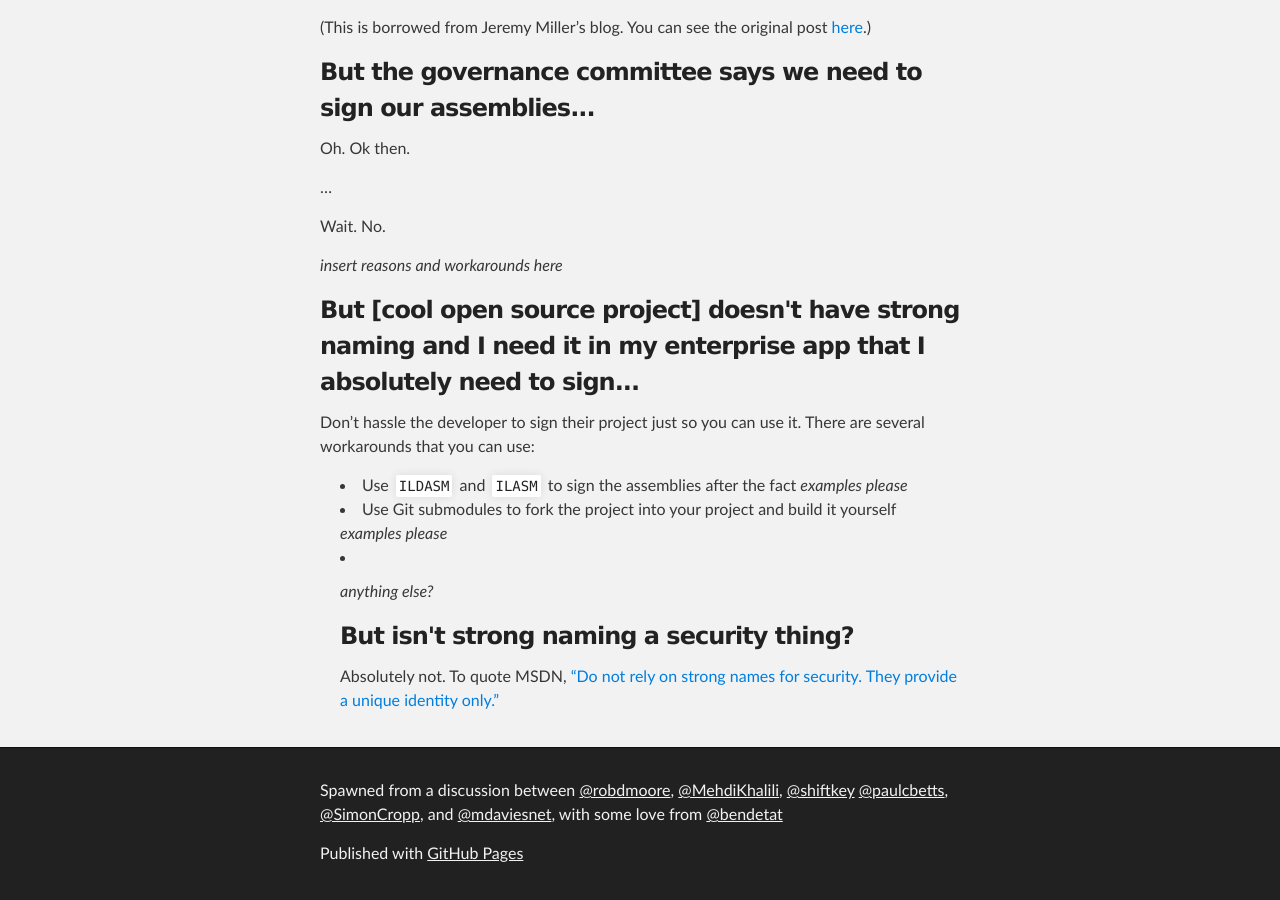
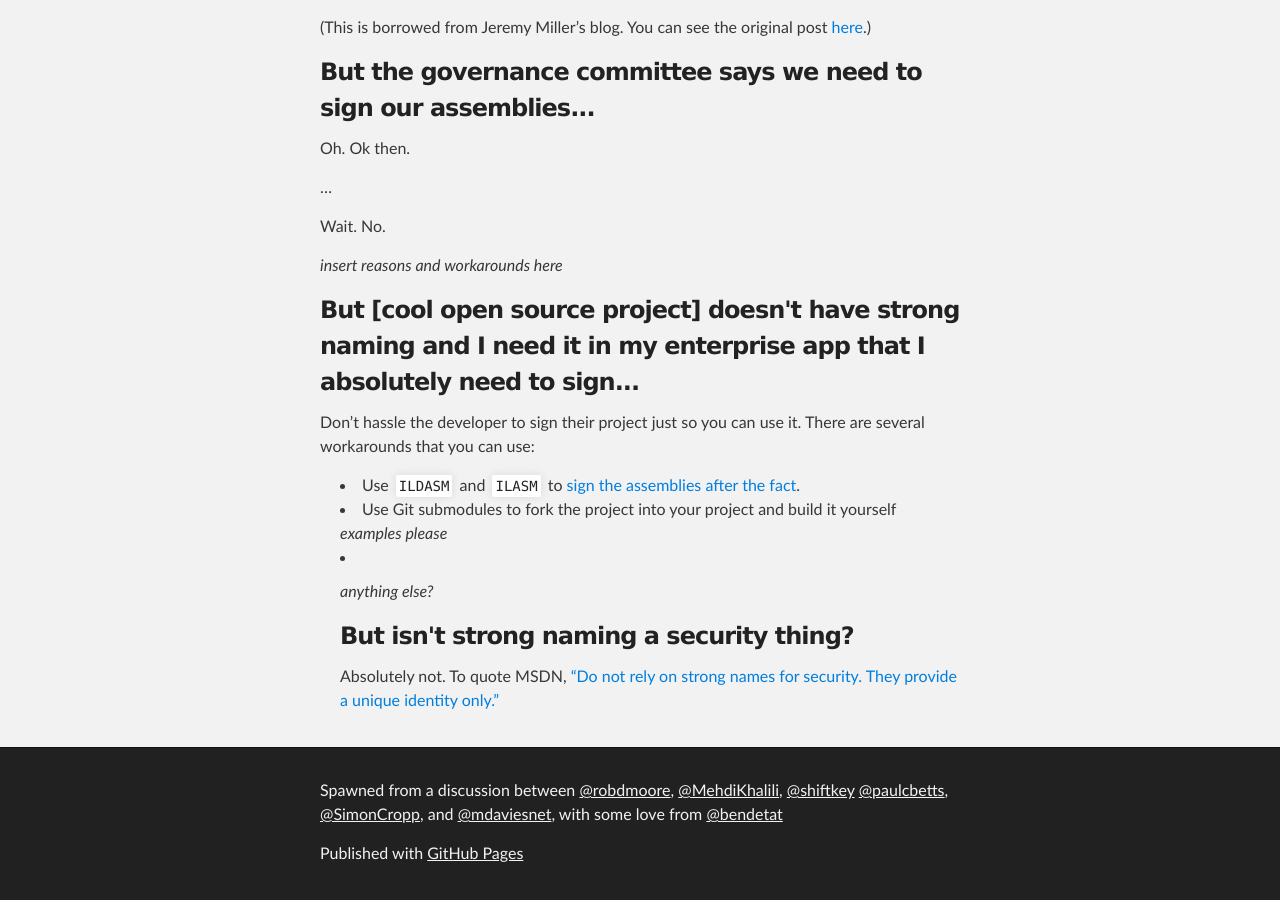
Before and after one commit to strongnamingconsideredharmful/strongnamingconsideredharmful.github.io, a Jekyll site: the page built from index.md, in a window 1280 px wide and 900 px high, scrolled down 1103 px. Built offline with Jekyll 4.4.1, drawn with Linux system fonts in a browser that asks for light colours.

Commit message:
Fix indentation of MSDN section, add link to SO for ildasm

```diff
--- a/_data/faq.yml
+++ b/_data/faq.yml
@@ -34,7 +34,7 @@
   answer: |
     Don't hassle the developer to sign their project just so you can use it. There are several workarounds that you can use:
 
-    - Use `ILDASM` and `ILASM` to sign the assemblies after the fact *examples please*
+    - Use `ILDASM` and `ILASM` to [sign the assemblies after the fact](http://stackoverflow.com/questions/1379954/how-i-do-a-sign-an-assembly-that-has-already-been-built-into-a-dll-specifically).
     - Use Git submodules to fork the project into your project and build it yourself *examples please*
     - *anything else?*
 
```
